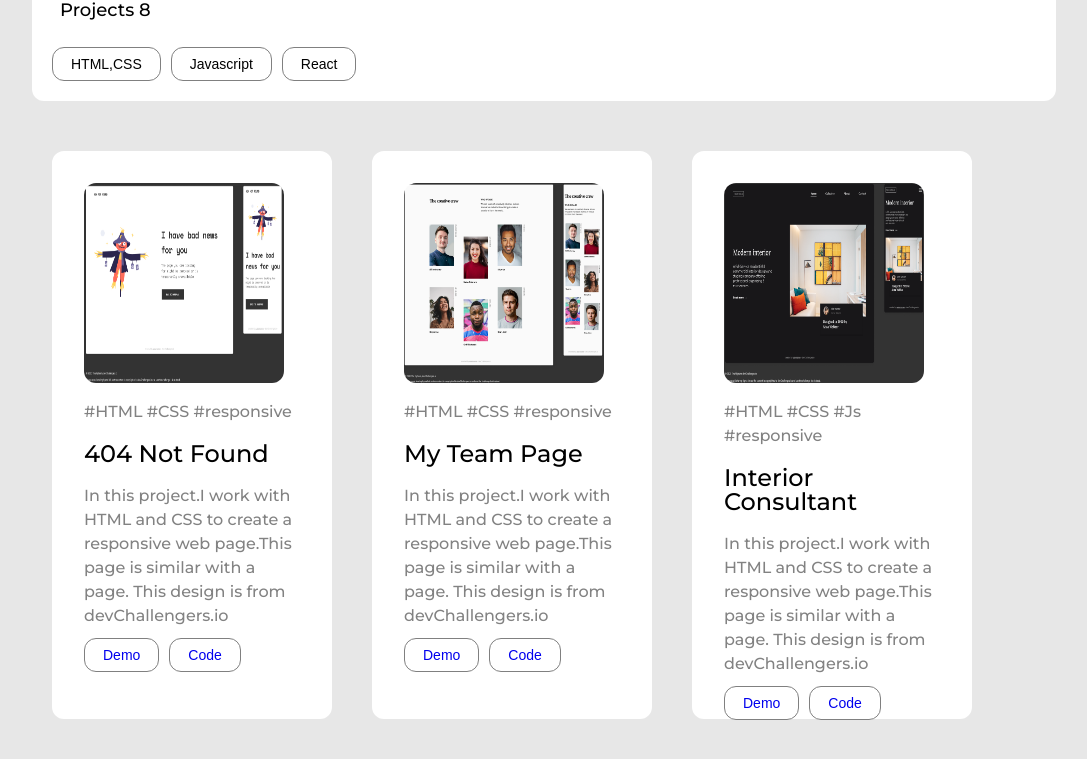
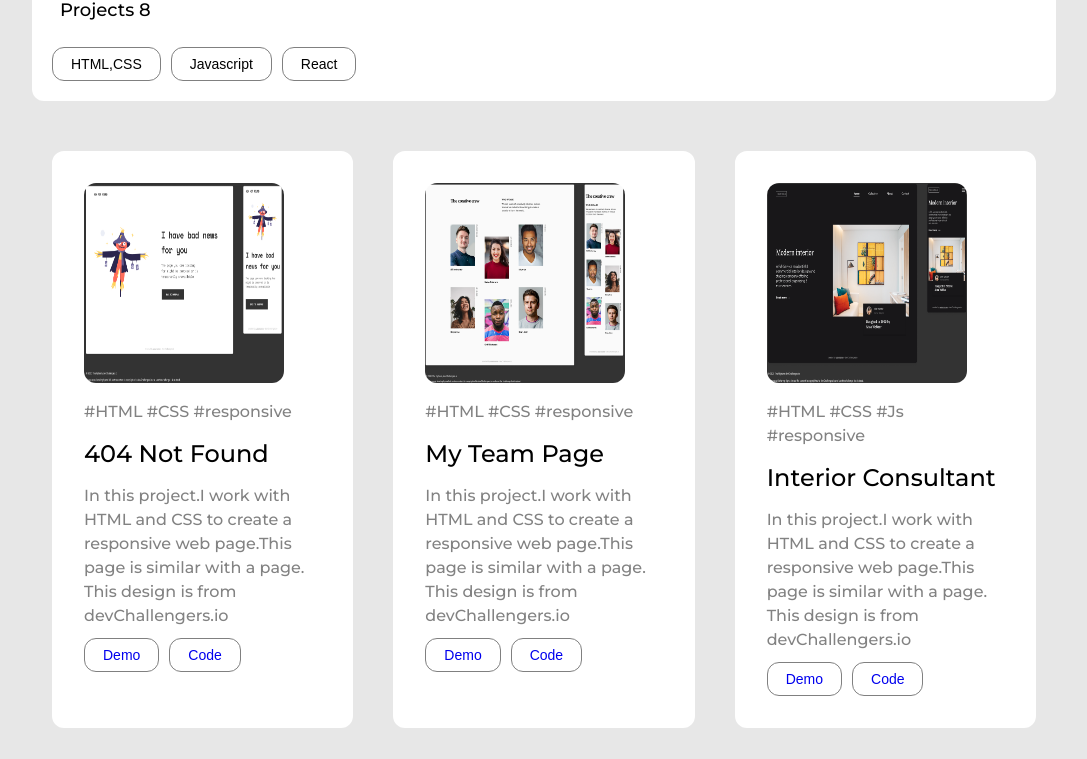
Before and after one commit to venky-cs/portfolio, a React (Create React App) app: page / in a window 1280 px wide. Shown: the part 1591-2350 px from the top of the page, without its empty margins (96-1183 px from the left). Built offline with nearby package versions, Linux system fonts and the light colour scheme.

Commit message:
'final-commit'

```diff
--- a/src/App.css
+++ b/src/App.css
@@ -170,10 +170,13 @@ p {
 .project {
   display: flex;
   flex-wrap: wrap;
+  flex-grow: column;
+  justify-content: space-between;
 }
 .list {
-  width: 280px;
-  height: 568px;
+  /* width: 280px; */
+  /* height: 568px; */
+  flex: 1;
   background-color: white;
   border-radius: 12px;
   border: 12px solid white;
@@ -216,6 +219,12 @@ footer p {
     display: flex;
     flex-direction: column;
   }
+  .main .skills,
+  .main .blogs,
+  .main .hobbies,
+  .main .experiences {
+    margin: 20px auto;
+  }
   .list {
     width: 100%;
     padding: 50px;
@@ -229,6 +238,9 @@ footer p {
 @media (max-width: 420px) {
   .hobbie img {
     width: 100%;
+  }
+  .btn button {
+    font-size: 10px !important;
   }
   .experience {
     display: flex;
--- a/src/components/Blog.js
+++ b/src/components/Blog.js
@@ -7,7 +7,7 @@ function Blog() {
             <h3 className="title">
                 How to organize your CSS
             </h3>
-                <img src="https://content.techgig.com/thumb/msid-75672064,width-860,resizemode-4/Bill-Gates-recommends-these-online-free-resources-to-learn-coding.jpg?66999" alt=""/>
+                <img src="https://content.techgig.com/thumb/msid-75672064,width-860,resizemode-4/Bill-Gates-recommends-these-online-free-resources-to-learn-coding.jpg?66999" alt="blog"/>
             </div>
             <p>In this article I tell the story about Proin eu justo sit amet lacus bibendum tincidunt.Vivamus non volutpat nisl, a luctus mi. </p>
 
--- a/src/components/Hobbie.js
+++ b/src/components/Hobbie.js
@@ -3,7 +3,7 @@ import React from 'react'
 function Hobbie({image,hobbie,exp}) {
     return (
         <div className="hobbie">
-            <img src={image} alt=""/>
+            <img src={image} alt={hobbie+"img"}/>
             <h4>{hobbie}</h4>
             <p>{exp}</p>
         </div>
```
Also changed, not shown: 1 other file (tests, documents, lock files or other folders).
